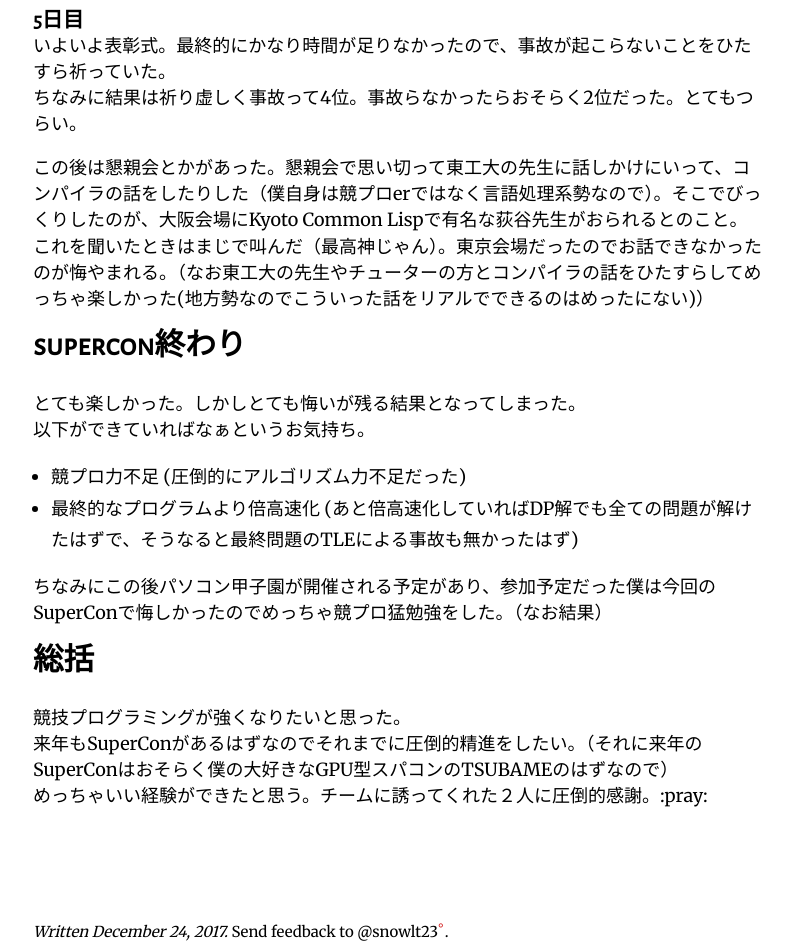
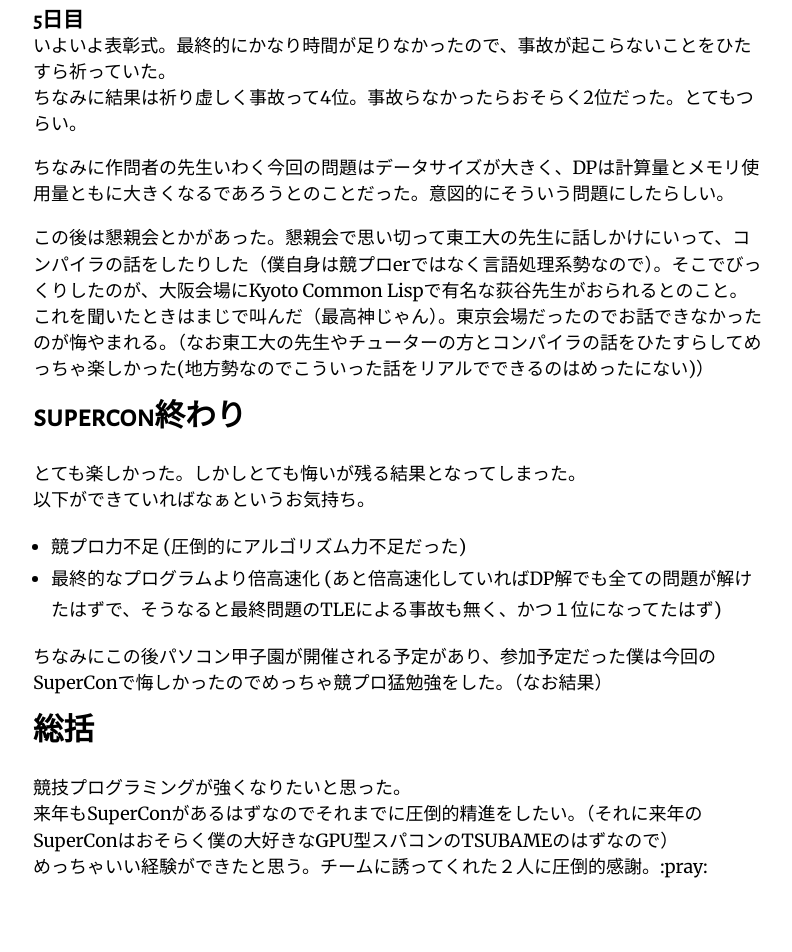
Before and after one commit to snowlt23/snowlt23.github.io, a plain HTML site: page post/supercon2017/index.html in a window 1280 px wide. Shown: the part 3336-4288 px from the top of the page, without its empty margins (242-1034 px from the left). Drawn offline with Linux system fonts and the light colour scheme.

Commit message:
Publishing to github pages

```diff
--- a/post/supercon2017/index.html
+++ b/post/supercon2017/index.html
@@ -201,6 +201,8 @@ window.onload = ready;
 <p>いよいよ表彰式。最終的にかなり時間が足りなかったので、事故が起こらないことをひたすら祈っていた。<br />
 ちなみに結果は祈り虚しく事故って4位。事故らなかったらおそらく2位だった。とてもつらい。</p>
 
+<p>ちなみに作問者の先生いわく今回の問題はデータサイズが大きく、DPは計算量とメモリ使用量ともに大きくなるであろうとのことだった。意図的にそういう問題にしたらしい。</p>
+
 <p>この後は懇親会とかがあった。懇親会で思い切って東工大の先生に話しかけにいって、コンパイラの話をしたりした（僕自身は競プロerではなく言語処理系勢なので）。そこでびっくりしたのが、大阪会場にKyoto Common Lispで有名な荻谷先生がおられるとのこと。これを聞いたときはまじで叫んだ（最高神じゃん）。東京会場だったのでお話できなかったのが悔やまれる。（なお東工大の先生やチューターの方とコンパイラの話をひたすらしてめっちゃ楽しかった(地方勢なのでこういった話をリアルでできるのはめったにない)）</p>
 
 <h1 id="supercon終わり">SuperCon終わり</h1>
@@ -210,7 +212,7 @@ window.onload = ready;
 
 <ul>
 <li>競プロ力不足 (圧倒的にアルゴリズム力不足だった)</li>
-<li>最終的なプログラムより倍高速化 (あと倍高速化していればDP解でも全ての問題が解けたはずで、そうなると最終問題のTLEによる事故も無かったはず)</li>
+<li>最終的なプログラムより倍高速化 (あと倍高速化していればDP解でも全ての問題が解けたはずで、そうなると最終問題のTLEによる事故も無く、かつ１位になってたはず)</li>
 </ul>
 
 <p>ちなみにこの後パソコン甲子園が開催される予定があり、参加予定だった僕は今回のSuperConで悔しかったのでめっちゃ競プロ猛勉強をした。（なお結果）</p>
```
